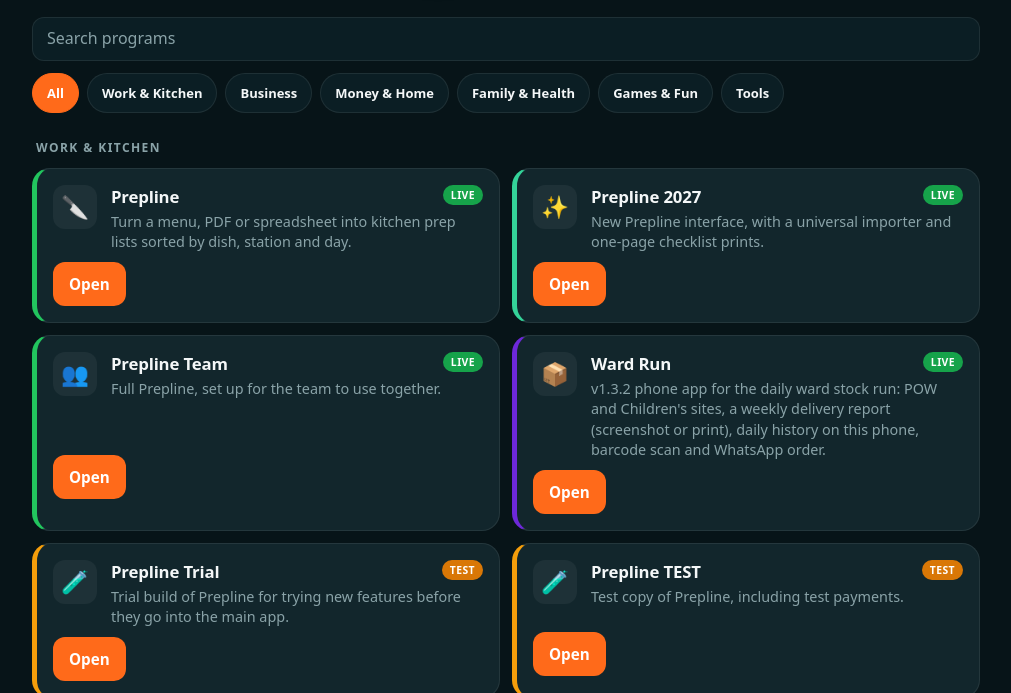
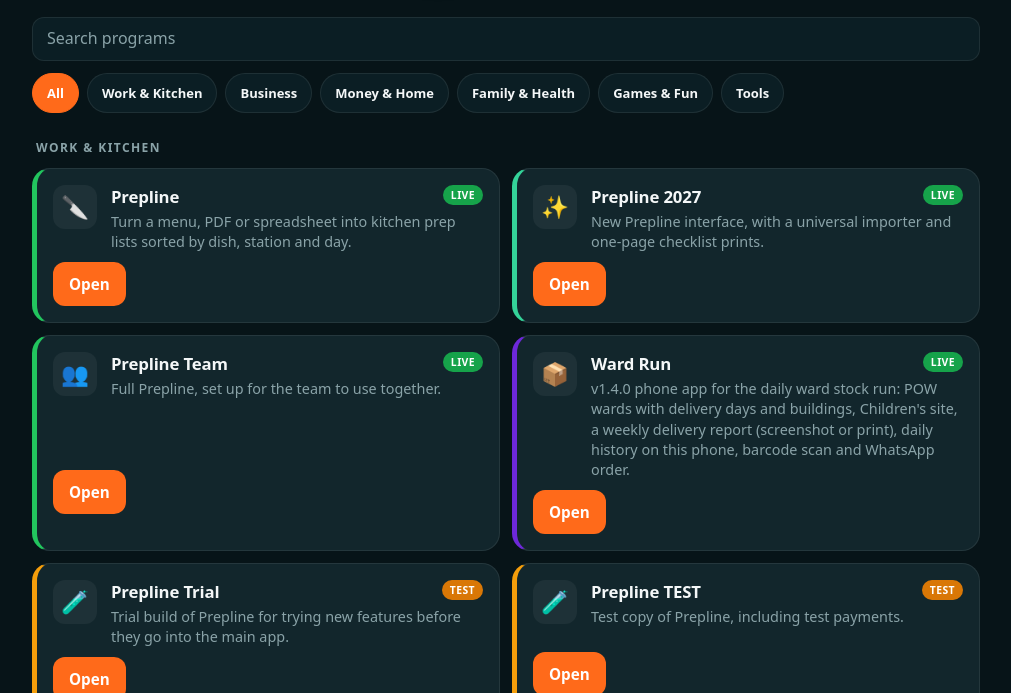
Before and after one commit to autoprod-dev/apps-hub, a plain HTML site: page index.html in a window 1280 px wide. Shown: the part 107-800 px from the top of the page, without its empty margins (134-1145 px from the left). Drawn offline with Linux system fonts and the light colour scheme.

Commit message:
Update Ward Run launcher card to v1.4.0.

```diff
--- a/index.html
+++ b/index.html
@@ -381,7 +381,7 @@
     {
       "id": "ward-run",
       "name": "Ward Run",
-      "description": "v1.3.2 phone app for the daily ward stock run: POW and Children's sites, a weekly delivery report (screenshot or print), daily history on this phone, barcode scan and WhatsApp order.",
+      "description": "v1.4.0 phone app for the daily ward stock run: POW wards with delivery days and buildings, Children's site, a weekly delivery report (screenshot or print), daily history on this phone, barcode scan and WhatsApp order.",
       "status": "Live",
       "category": "Work & Kitchen",
       "url": "https://autoprod-dev.github.io/ap-static/08853ba72411803945542879729653f3/",
--- a/programs.json
+++ b/programs.json
@@ -10,7 +10,7 @@
       "status": "Live",
       "category": "Business",
       "url": "https://www.weightclassonline.com.au",
-      "icon": "💪",
+      "icon": "\ud83d\udcaa",
       "accent": "#f97316"
     },
     {
@@ -20,7 +20,7 @@
       "status": "Live",
       "category": "Business",
       "url": "https://www.weightclassonline.com.au/app/admin.html",
-      "icon": "🛠️",
+      "icon": "\ud83d\udee0\ufe0f",
       "accent": "#f97316"
     },
     {
@@ -30,7 +30,7 @@
       "status": "Live",
       "category": "Work & Kitchen",
       "url": "https://autoprod-dev.github.io/preplist-sorter/",
-      "icon": "🔪",
+      "icon": "\ud83d\udd2a",
       "accent": "#22c55e"
     },
     {
@@ -40,7 +40,7 @@
       "status": "Live",
       "category": "Work & Kitchen",
       "url": "https://autoprod-dev.github.io/prepline-2027/",
-      "icon": "✨",
+      "icon": "\u2728",
       "accent": "#34d399"
     },
     {
@@ -50,7 +50,7 @@
       "status": "Live",
       "category": "Work & Kitchen",
       "url": "https://autoprod-dev.github.io/prepline-team/",
-      "icon": "👥",
+      "icon": "\ud83d\udc65",
       "accent": "#22c55e"
     },
     {
@@ -60,7 +60,7 @@
       "status": "Live",
       "category": "Business",
       "url": "https://autoprod-dev.github.io/unifile/",
-      "icon": "📁",
+      "icon": "\ud83d\udcc1",
       "accent": "#38bdf8"
     },
     {
@@ -70,7 +70,7 @@
       "status": "Live",
       "category": "Family & Health",
       "url": "https://autoprod-dev.github.io/toddler-food-explorer/",
-      "icon": "🍎",
+      "icon": "\ud83c\udf4e",
       "accent": "#fb7185"
     },
     {
@@ -80,7 +80,7 @@
       "status": "Live",
       "category": "Money & Home",
       "url": "https://autoprod-dev.github.io/proximity/",
-      "icon": "🎯",
+      "icon": "\ud83c\udfaf",
       "accent": "#8b5cf6"
     },
     {
@@ -90,17 +90,17 @@
       "status": "Live",
       "category": "Games & Fun",
       "url": "https://autoprod-dev.github.io/punchman/",
-      "icon": "🥊",
+      "icon": "\ud83e\udd4a",
       "accent": "#5a92d8"
     },
     {
       "id": "ward-run",
       "name": "Ward Run",
-      "description": "v1.3.2 phone app for the daily ward stock run: POW and Children's sites, a weekly delivery report (screenshot or print), daily history on this phone, barcode scan and WhatsApp order.",
+      "description": "v1.4.0 phone app for the daily ward stock run: POW wards with delivery days and buildings, Children's site, a weekly delivery report (screenshot or print), daily history on this phone, barcode scan and WhatsApp order.",
       "status": "Live",
       "category": "Work & Kitchen",
       "url": "https://autoprod-dev.github.io/ap-static/08853ba72411803945542879729653f3/",
-      "icon": "📦",
+      "icon": "\ud83d\udce6",
       "accent": "#6d28d9"
     },
     {
@@ -110,7 +110,7 @@
       "status": "Test",
       "category": "Work & Kitchen",
       "url": "https://autoprod-dev.github.io/prepline-trial-preview/",
-      "icon": "🧪",
+      "icon": "\ud83e\uddea",
       "accent": "#f59e0b"
     },
     {
@@ -120,7 +120,7 @@
       "status": "Test",
       "category": "Work & Kitchen",
       "url": "https://autoprod-dev.github.io/prepline-test/",
-      "icon": "🧪",
+      "icon": "\ud83e\uddea",
       "accent": "#f59e0b"
     },
     {
@@ -130,7 +130,7 @@
       "status": "Test",
       "category": "Business",
       "url": "https://autoprod-dev.github.io/unifile-test/",
-      "icon": "🧪",
+      "icon": "\ud83e\uddea",
       "accent": "#f59e0b"
     },
     {
@@ -140,7 +140,7 @@
       "status": "Test",
       "category": "Business",
       "url": "https://autoprod-dev.github.io/snootfood-test/",
-      "icon": "🍜",
+      "icon": "\ud83c\udf5c",
       "accent": "#f59e0b"
     },
     {
@@ -150,7 +150,7 @@
       "status": "Test",
       "category": "Business",
       "url": "https://autoprod-dev.lemonsqueezy.com",
-      "icon": "🛒",
+      "icon": "\ud83d\uded2",
       "accent": "#a855f7"
     },
     {
@@ -160,7 +160,7 @@
       "status": "Prototype",
       "category": "Work & Kitchen",
       "url": "https://autoprod-dev.github.io/prepline-pipeline/",
-      "icon": "🧭",
+      "icon": "\ud83e\udded",
       "accent": "#2dd4bf"
     },
     {
@@ -170,7 +170,7 @@
       "status": "Prototype",
       "category": "Money & Home",
       "url": null,
-      "icon": "📈",
+      "icon": "\ud83d\udcc8",
       "accent": "#22c55e"
     },
     {
@@ -180,7 +180,7 @@
       "status": "Prototype",
       "category": "Money & Home",
       "url": null,
-      "icon": "🏠",
+      "icon": "\ud83c\udfe0",
       "accent": "#fb923c"
     },
     {
@@ -190,7 +190,7 @@
       "status": "Prototype",
       "category": "Work & Kitchen",
       "url": null,
-      "icon": "📋",
+      "icon": "\ud83d\udccb",
       "accent": "#818cf8"
     },
     {
@@ -200,7 +200,7 @@
       "status": "Prototype",
       "category": "Work & Kitchen",
       "url": null,
-      "icon": "🍳",
+      "icon": "\ud83c\udf73",
       "accent": "#c084fc"
     },
     {
@@ -210,17 +210,17 @@
       "status": "Prototype",
       "category": "Tools",
       "url": null,
-      "icon": "🏆",
+      "icon": "\ud83c\udfc6",
       "accent": "#eab308"
     },
     {
       "id": "sydney-parking-finder",
       "name": "Sydney Parking Finder",
-      "description": "v1.1.0 · Uses GPS to find the nearest 1P to 5P parking in the City of Sydney, with walking directions and optional parked-here reports. Availability is not live sensor data.",
+      "description": "v1.1.0 \u00b7 Uses GPS to find the nearest 1P to 5P parking in the City of Sydney, with walking directions and optional parked-here reports. Availability is not live sensor data.",
       "status": "Prototype",
       "category": "Tools",
       "url": null,
-      "icon": "🅿️",
+      "icon": "\ud83c\udd7f\ufe0f",
       "accent": "#2563eb"
     }
   ]
```
